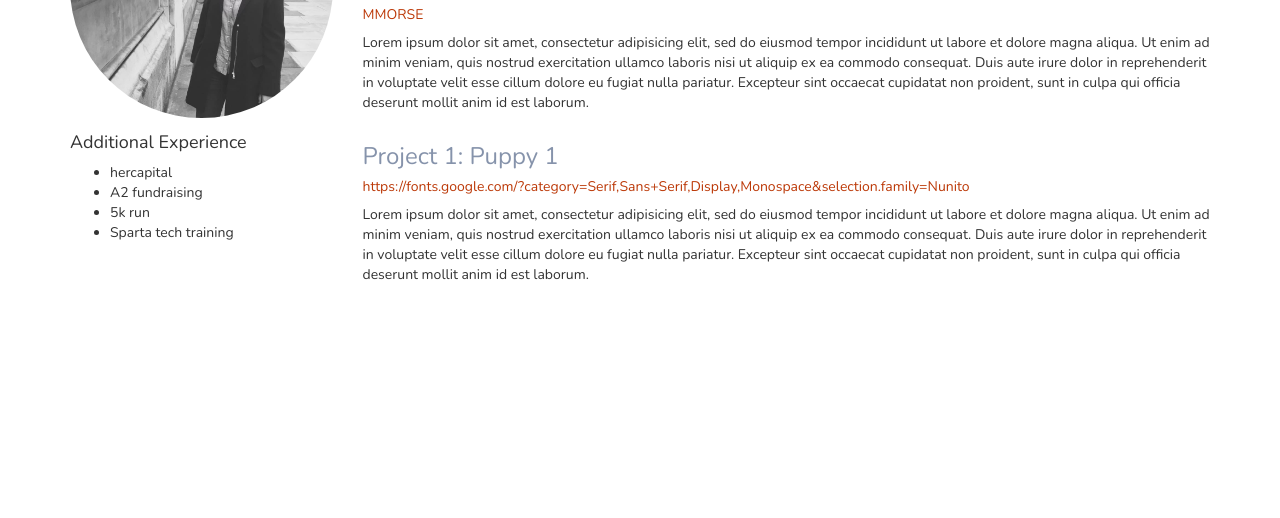
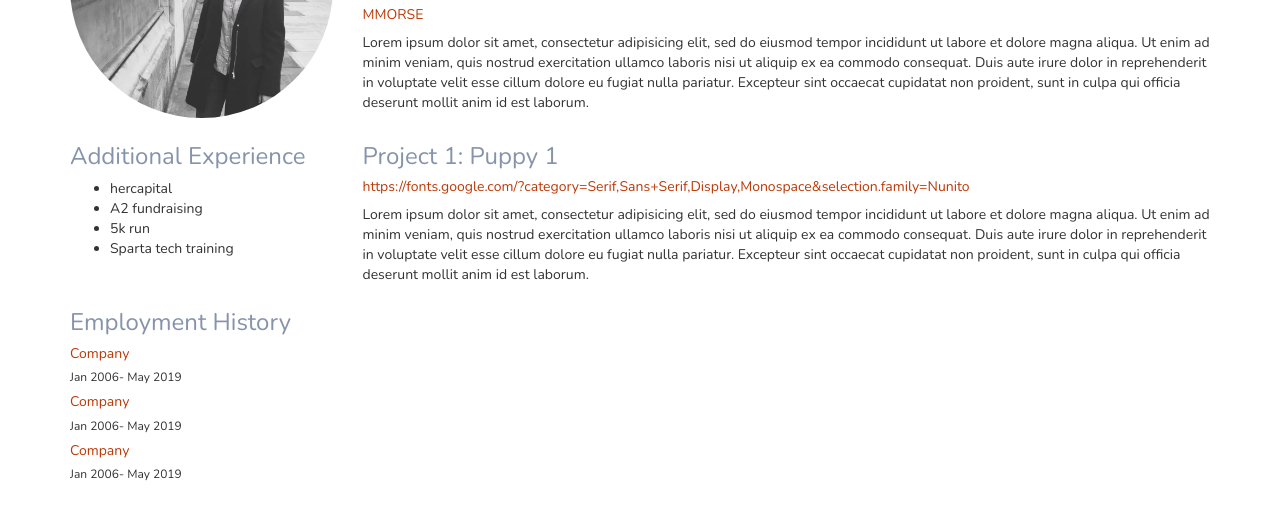
Before and after one commit to shakerah/bootstrap-example, a plain HTML site: page index.html in a window 1280 px wide. Shown: the part 218-736 px from the top of the page. Drawn offline with nearby package versions, Linux system fonts and the light colour scheme.

Commit message:
employment history

```diff
--- a/index.html
+++ b/index.html
@@ -4,7 +4,7 @@
 
 	<link href="https://fonts.googleapis.com/css?family=Nunito" rel="stylesheet">
 
-	<title>Bootstrap</title>
+	<title>Personal Profile</title>
 	<link rel="stylesheet" href="https://maxcdn.bootstrapcdn.com/bootstrap/3.3.7/css/bootstrap.min.css" integrity="sha384-BVYiiSIFeK1dGmJRAkycuHAHRg32OmUcww7on3RYdg4Va+PmSTsz/K68vbdEjh4u" crossorigin="anonymous">
 
 	<script
@@ -82,13 +82,23 @@
 
 		<div class="row">
 			<div class="col-sm-3">
-				<h4>Additional Experience</h4>
+				<h3>Additional Experience</h3>
 				<ul>
 					<li>hercapital</li>
 					<li>A2 fundraising</li>
 					<li>5k run</li>
 					<li>Sparta tech training</li>
 				</ul>
+
+				<br>
+
+				<h3>Employment History</h3>
+				<h5>Company</h5>
+				<h6>Jan 2006- May 2019</h6>
+				<h5>Company</h5>
+				<h6>Jan 2006- May 2019</h6>
+				<h5>Company</h5>
+				<h6>Jan 2006- May 2019</h6>
 			</div>
 
 			<div class="col-sm-9">
```
